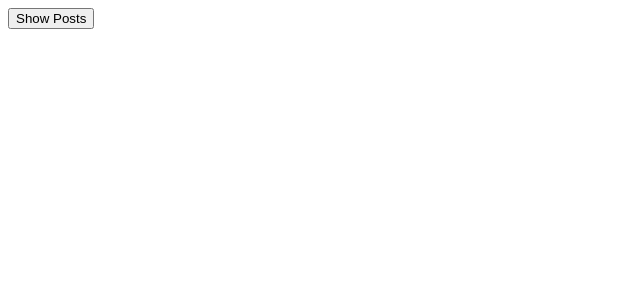
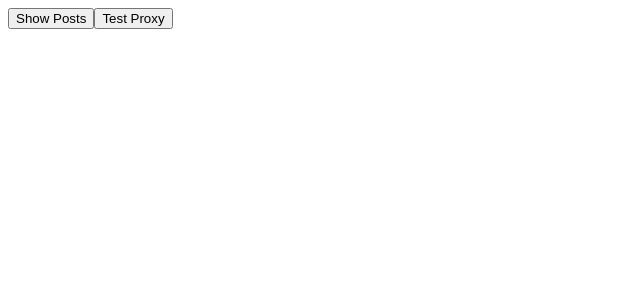
Before and after one commit to stevenjchang/steves_boilerplate, a React app: page / in a window 1280 px wide. Shown: the top 300 px of the page, without its empty margins (0-640 px from the left). Built offline with nearby package versions, Linux system fonts and the light colour scheme.

Commit message:
add server proxy during dev mode (#7)
config webpack_dev_server proxy

```diff
--- a/client/src/components/App.js
+++ b/client/src/components/App.js
@@ -1,13 +1,26 @@
 import React, { Component } from 'react';
 import { Link } from 'react-router-dom';
+import axios from 'axios';
 
  class App extends Component {
+
+  testProxy() {
+    axios.get('/api')
+    .then(res => { console.log('res ==>', res) })
+    .catch(err => { console.log('err ==>', err) })
+  }
+
   render() {
     return (
       <div>
         <Link to={'posts'}>
           <button variant="raised">Show Posts</button>
         </Link>
+        <button
+          onClick={this.testProxy}
+        >
+          Test Proxy
+        </button>
       </div>
     );
   }
--- a/webpack.config.js
+++ b/webpack.config.js
@@ -44,5 +44,13 @@ const HtmlPlugin = new HtmlWebPackPlugin({
     port: 3001,
     stats: 'errors-only',
     historyApiFallback: true,
+    proxy: {
+      '/api': {
+          target: 'http://[::1]:3000/', // [::1], not localhost. this trick took forever to figure out
+          secure: false,
+          changeOrigin: true,
+          logLevel: 'debug',
+      }
+    }
   }
 };
```
Also changed, not shown: 1 other file (tests, documents, lock files or other folders).
